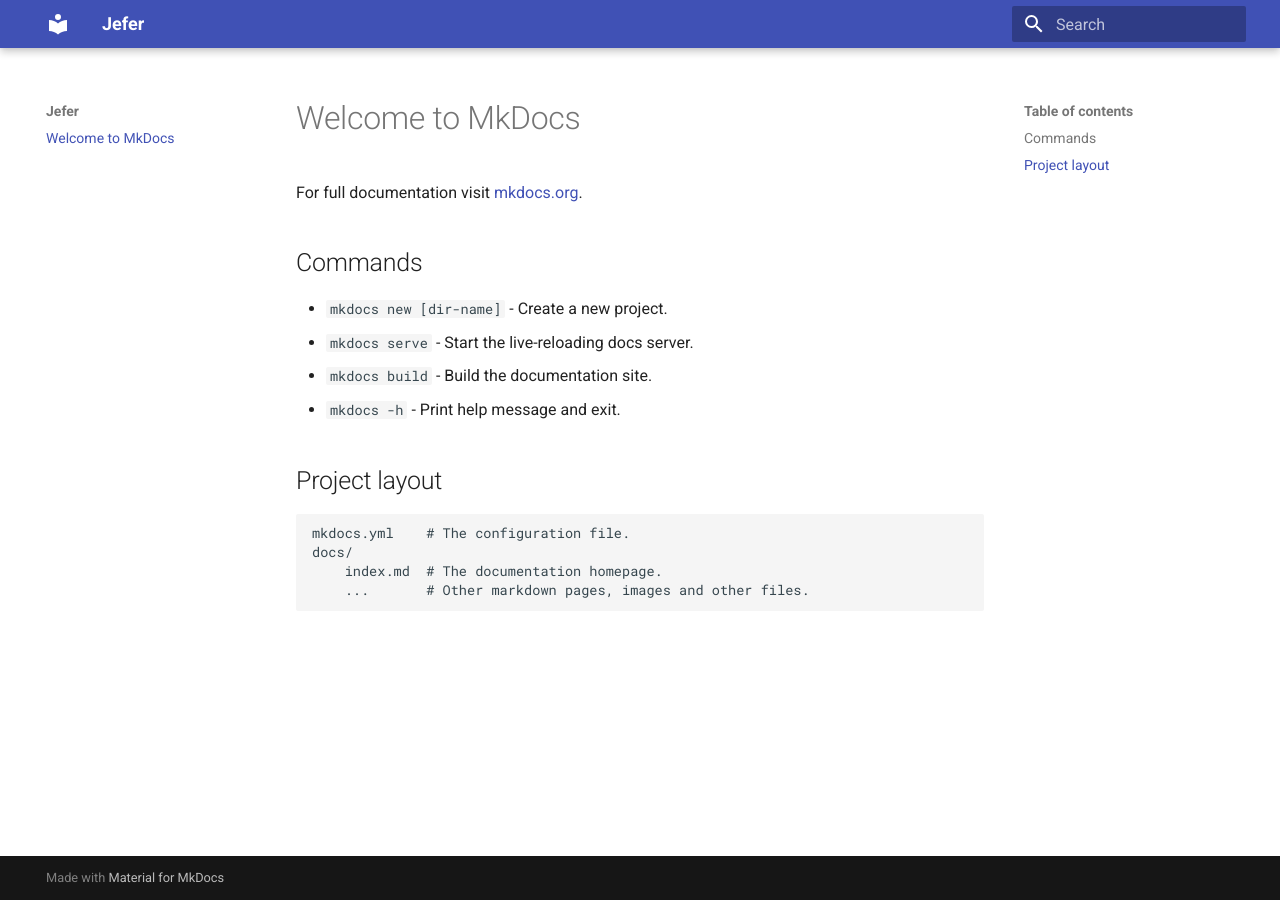
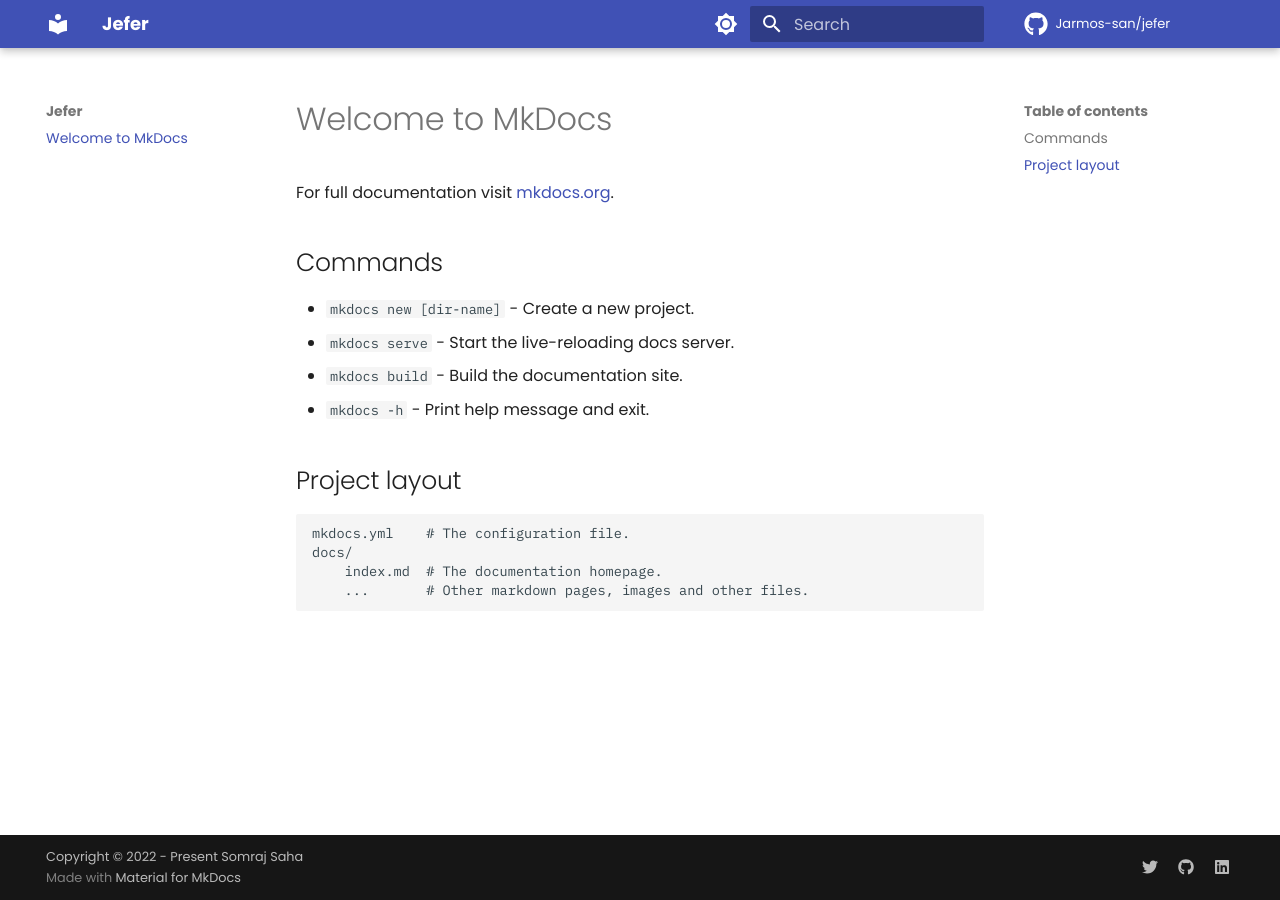
Before and after one commit to Jarmos-san/jefer, an MkDocs documentation site: the page built from docs/index.md, in a window 1280 px wide. Built offline with MkDocs 1.6.1 and Material for MkDocs 9.7.7, drawn with Linux system fonts in a browser that asks for light colours; comment, search, counter and statistics services are not loaded.

```diff
--- a/mkdocs.yml
+++ b/mkdocs.yml
@@ -2,5 +2,115 @@
 
 site_name: Jefer
 
+repo_url: https://github.com/Jarmos-san/jefer
+repo_name: Jarmos-san/jefer
+edit_uri: edit/main/docs/
+
 theme:
   name: material
+  icon:
+    repo: fontawesome/brands/github
+    edit: material/file-edit-outline
+
+  palette:
+    - media: "(prefers-color-scheme: light)"
+      scheme: default
+      toggle:
+        name: Switch to Dark Mode
+        icon: material/brightness-7
+
+    - media: "(prefers-color-scheme: dark)"
+      scheme: slate
+      toggle:
+        name: Switch to Light Mode
+        icon: material/brightness-4
+      accent: yellow
+      primary: orange
+
+  font:
+    text: Poppins
+    code: "IBM Plex Mono"
+
+  # TODO: Add a brand new logo & favicon for the project. See the docs for more information:
+  # https://squidfunk.github.io/mkdocs-material/setup/changing-the-logo-and-icons/
+  # logo: path/to/file.png
+  # favicon: images/favicon.png
+
+  # TODO: Enable these features later on when the documentations is mature enough.
+  # features:
+  #   - navigation.instant
+  #   - navigation.top
+  #   - navigation.tracking
+  #   - navigation.tabs
+  #   - navigation.tabs.sticky
+  #   - navigation.sections
+  #   - toc.follow
+  #   - toc.integrate
+
+extra:
+  consent:
+    title: Disclaimer for Accepting the Privacy-Related Terms & Conditions (T&Cs)
+    description: >-
+      We use cookies to recognize your repeated visits and preferences, as well
+      as to measure the effectiveness of our documentation and whether users
+      find what they're searching for. With your consent, you're helping us to
+      make our documentation better.
+
+  # TODO: Enable Google Analytics for the project. See the documentations for more information:
+  # https://squidfunk.github.io/mkdocs-material/setup/setting-up-site-analytics
+  # analytics:
+  #   provider: google
+  #   property: UA-XXXXXXXX-X
+
+  # TODO: Setup versioned capabilities for the documentations. See the docs for more information on this regard:
+  # https://squidfunk.github.io/mkdocs-material/setup/setting-up-versioning
+
+  social:
+    - icon: fontawesome/brands/twitter
+      link: https://twitter.com/Jarmosan
+      name: Jarmos on Twitter
+
+    - icon: fontawesome/brands/github
+      link: https://github.com/Jarmos-san
+      name: Jarmos on GitHub
+
+    - icon: fontawesome/brands/linkedin
+      link: https://www.linkedin.com/in/jarmos
+      name: Jarmos on LinkedIn
+
+copyright: Copyright &copy; 2022 - Present Somraj Saha
+  #
+# FIXME: For whatever reasons, the social buttons aren't generated.
+# plugins:
+#   - social
+
+markdown_extensions:
+
+  # Python Markdown
+  - abbr
+  - admonition
+  - attr_list
+  - def_list
+  - footnotes
+  - md_in_html
+  - toc:
+      permalink: true
+
+  # Python Markdown Extensions
+  - pymdownx.arithmatex:
+      generic: true
+  - pymdownx.betterem:
+      smart_enable: all
+  - pymdownx.caret
+  - pymdownx.details
+  - pymdownx.highlight
+  - pymdownx.inlinehilite
+  - pymdownx.keys
+  - pymdownx.mark
+  - pymdownx.smartsymbols
+  - pymdownx.superfences
+  - pymdownx.tabbed:
+      alternate_style: true
+  - pymdownx.tasklist:
+      custom_checkbox: true
+  - pymdownx.tilde
```
